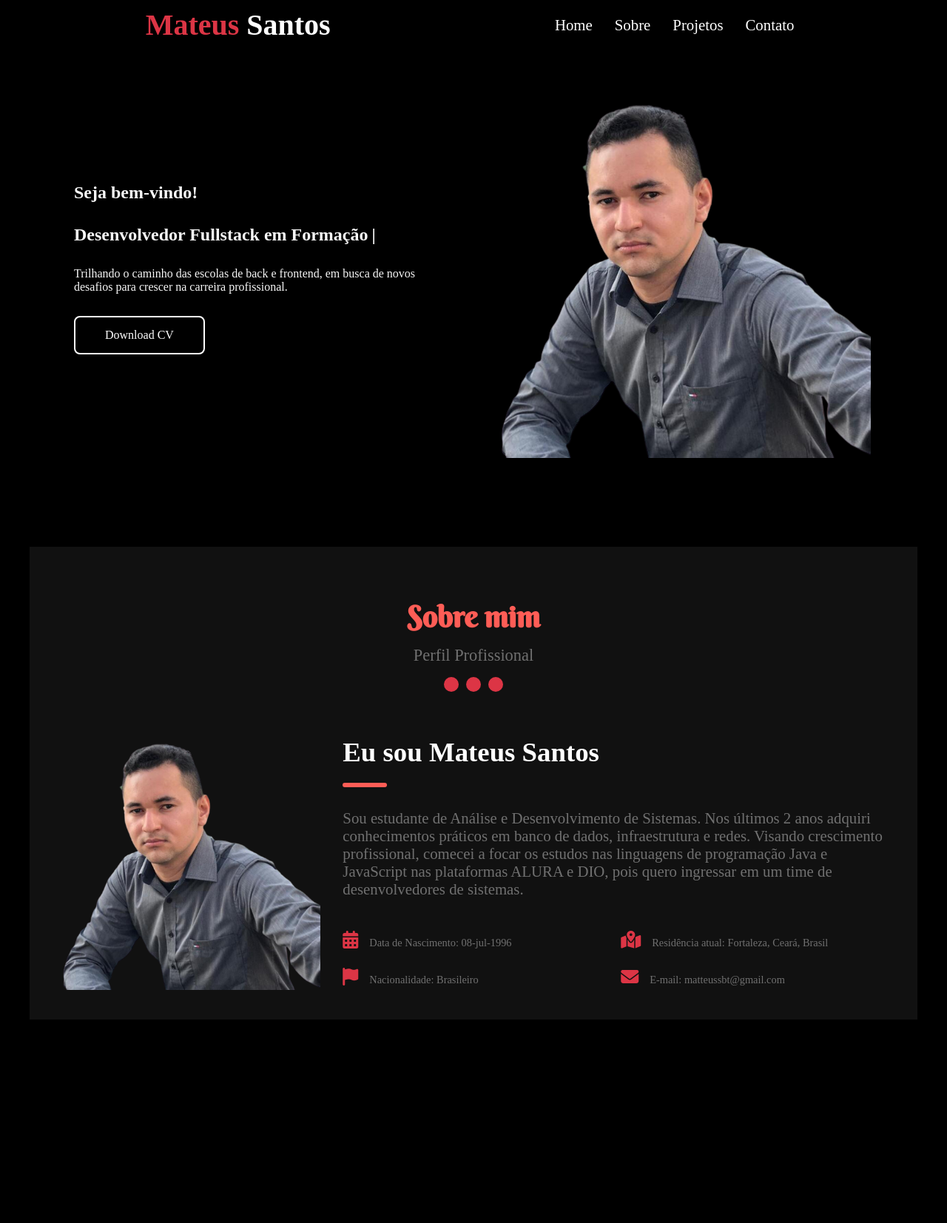
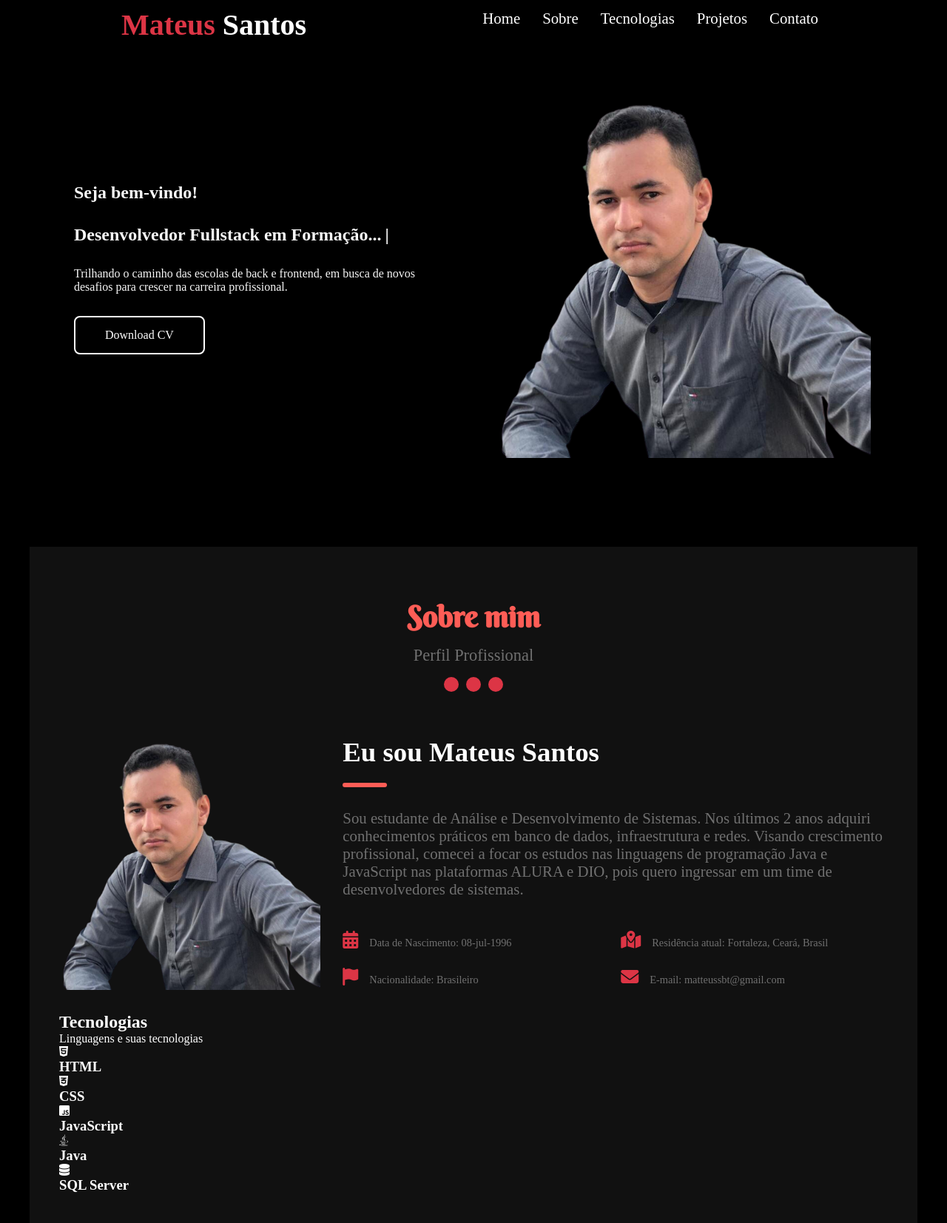
Before and after one commit to Santos-Mateus/meu-portifolio, a plain HTML site: page index.html in a window 1280 px wide. Shown: the whole page at 74% size. Before the commit the page ends 1378 px from the top, so only its background shows below. Drawn offline with Linux system fonts and the light colour scheme; a web font is replaced by a local one.

Commit message:
Inclui seção de tecnologias no html

```diff
--- a/index.html
+++ b/index.html
@@ -16,26 +16,27 @@
             <ul class="navegacao-primaria">
                 <li><a href="#home">Home</a></li>
                 <li><a href="#sobre">Sobre</a></li>
+                <li><a href="#sobre">Tecnologias</a></li>
                 <li><a href="#projetos">Projetos</a></li>
                 <li><a href="#contato">Contato</a></li>
             </ul>
+            <i class="fa-solid fa-bars"></i>
         </nav>
     </header>
     <section aria-label="seção currículo download Mateus" class="section-div">
         <div>
             <h2>Seja bem-vindo!</h2>
-            <h2 class="digitando">Desenvolvedor Fullstack em Formação</h2>
+            <h2 class="digitando">Desenvolvedor Fullstack em Formação...</h2>
             <p>Trilhando o caminho das escolas de back e frontend, em busca de novos desafios para crescer na carreira profissional.</p>
             <a href="#">Download CV</a>
         </div>
-        <img src="img/Perfil.png" alt="imagem ilustrativa do profissional">
+        <img src="img/Perfil.png" alt="imagem ilustrativa de Mateus Santos">
 
     </section>
     <main>
         <article aria-label="secão sobre mim" class="sobre">
             <div class="sobre_titulo">
-                <h1>Sobre mim
-                </h1>
+                <h1>Sobre mim</h1>
                 <p>Perfil Profissional</p>
                 <div aria-label="seção apenas de ilustrações de botões">
                     <span></span>
@@ -60,6 +61,35 @@
                     <p><i class="fa-solid fa-envelope"></i>E-mail: matteussbt@gmail.com</p>
                 </div>
             </div>
+            <div class="tecnologias">
+                <h1>Tecnologias</h1>
+                <p>Linguagens e suas tecnologias</p>
+                <div aria-label="seção apenas de ilustrações de botões">
+                    <span></span>
+                    <span></span>
+                    <span></span>
+                </div>
+                <ul>
+                    <li>
+                        <i class="fa-brands fa-html5"></i>
+                        <h3>HTML</h3>
+                        <p></p>
+                        <i class="fa-brands fa-css3-alt"></i>
+                        <h3>CSS</h3>
+                        <p></p>
+                        <i class="fa-brands fa-square-js"></i>
+                        <h3>JavaScript</h3>
+                        <p></p>
+                        <i class="fa-brands fa-java"></i>
+                        <h3>Java</h3>
+                        <p></p>
+                        <i class="fa-solid fa-database"></i>
+                        <h3>SQL Server</h3>
+                        <p></p>
+                       </i>
+                    </li>
+                </ul>
+            </div>
         </article>
     </main>
 
```
